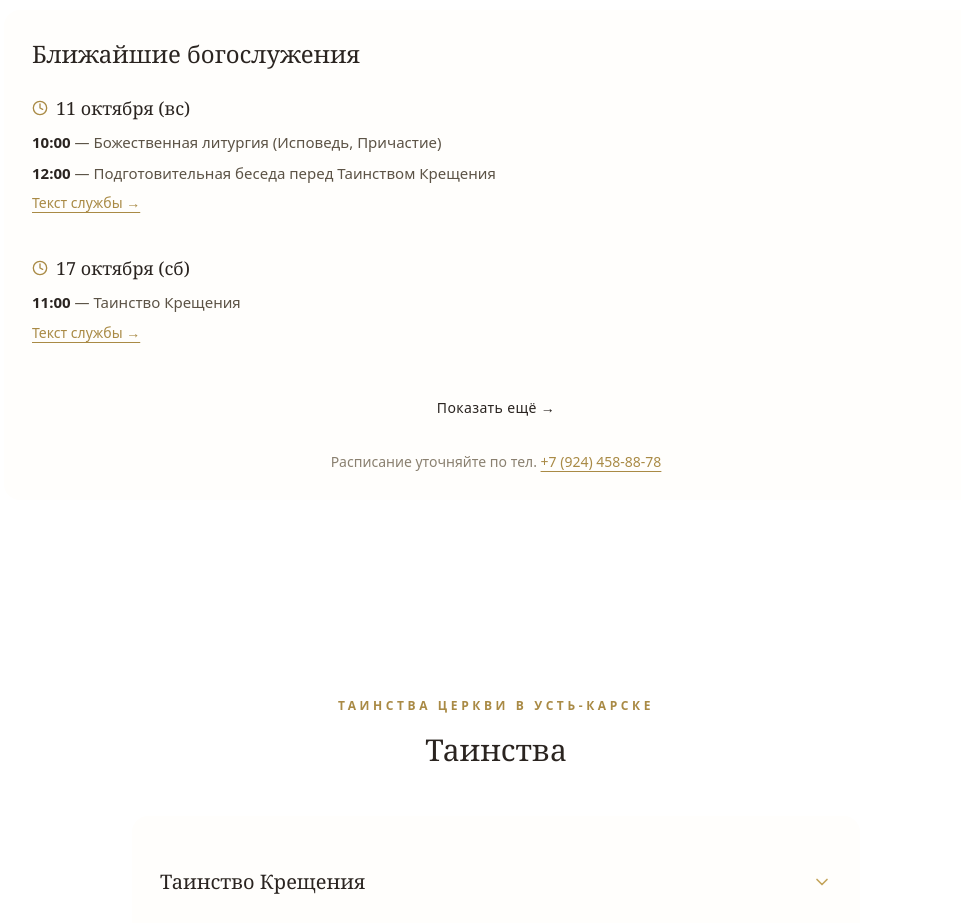
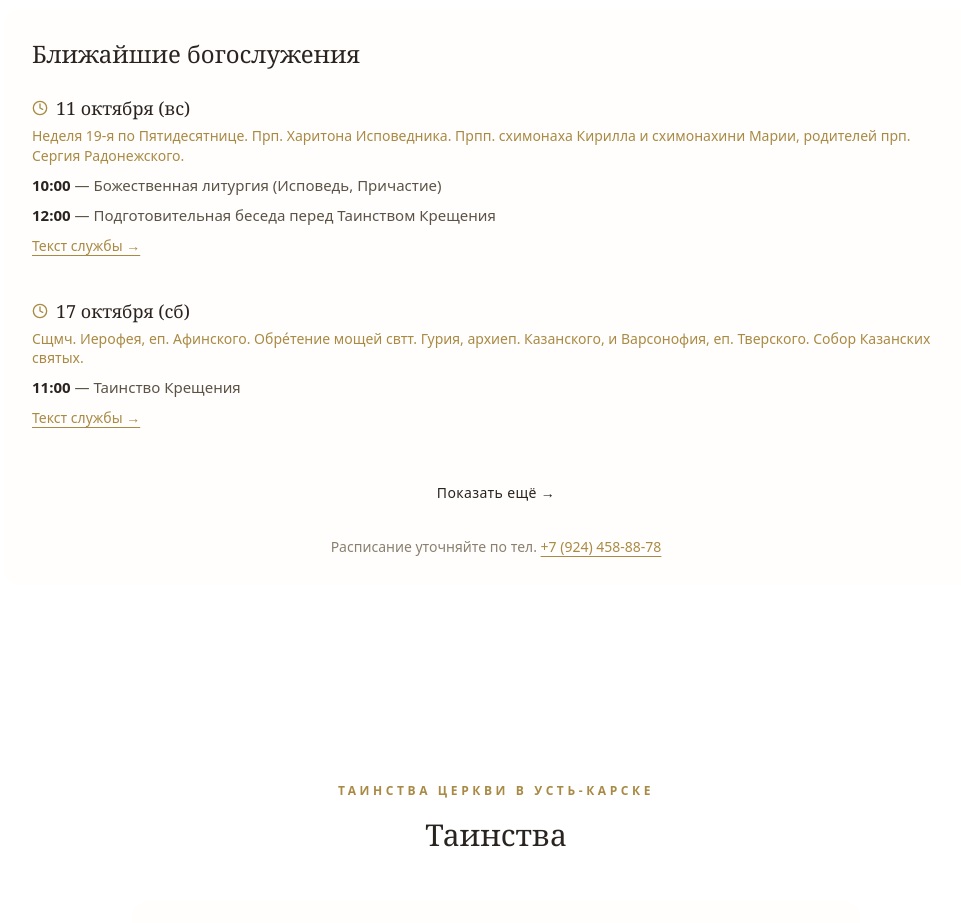
Before and after one commit to uud-ai/nikolskiy-hram-2, a React (Vite) app: page / in a window 1280 px wide. Shown: the part 10240-11163 px from the top of the page, without its empty margins (144-1105 px from the left). Built offline with nearby package versions, Linux system fonts and the light colour scheme.

Commit message:
Ближайшие богослужения: название праздника из церковного календаря
Co-Authored-By: Claude Opus 5.5 <noreply@anthropic.com>
Claude-Session: https://claude.ai/code/session_01HuKvaKsnfNwXmt5W1NMgRP

```diff
--- a/src/components/sections/schedule.tsx
+++ b/src/components/sections/schedule.tsx
@@ -6,11 +6,13 @@ import { ChurchCalendar } from "@/components/sections/church-calendar"
 import { siteMeta } from "@/content/site"
 import { scheduleData } from "@/content/schedule-data"
 import { telHref } from "@/lib/utils"
+import { dayTitle, useCalendarNames } from "@/lib/calendar-names"
 
 const INITIAL_COUNT = 2
 
 export function Schedule() {
   const [expanded, setExpanded] = useState(false)
+  const calendarNames = useCalendarNames()
 
   // chisle: local calendar date, not UTC — toISOString() rolls over 9h early at UTC+9
   const [todayIso] = useState(() => new Date().toLocaleDateString("en-CA"))
@@ -58,6 +60,14 @@ export function Schedule() {
                           {day.title ? `. ${day.title}` : ""}
                         </span>
                       </div>
+                      {(() => {
+                        const feast = dayTitle(calendarNames?.[day.date])
+                        return feast ? (
+                          <p className="mt-1 line-clamp-2 text-sm leading-snug text-gold-dim" title={feast}>
+                            {feast}
+                          </p>
+                        ) : null
+                      })()}
                       <ul className="mt-2 flex flex-col gap-1.5">
                         {day.events.map((ev) => (
                           <li key={ev.time} className="text-[15px] leading-relaxed text-ink-soft">
--- /dev/null
+++ b/src/lib/calendar-names.ts
@@ -0,0 +1,60 @@
+import { useEffect, useState } from "react"
+
+// Названия праздников и памяти святых по датам (YYYY-MM-DD → строки).
+// Файл public/calendar-names.json раз в сутки дополняет GitHub Actions
+// (.github/workflows/update-calendar.yml) примерно на два месяца вперёд.
+export type CalendarNames = Record<string, string[]>
+
+let cache: Promise<CalendarNames> | null = null
+
+function loadCalendarNames(): Promise<CalendarNames> {
+  if (!cache) {
+    cache = fetch("/calendar-names.json")
+      .then((res) => {
+        if (!res.ok) throw new Error(String(res.status))
+        return res.json() as Promise<CalendarNames>
+      })
+      .catch((err) => {
+        cache = null
+        throw err
+      })
+  }
+  return cache
+}
+
+// null — ещё загружается или не удалось загрузить.
+export function useCalendarNames(): CalendarNames | null {
+  const [names, setNames] = useState<CalendarNames | null>(null)
+  useEffect(() => {
+    let alive = true
+    loadCalendarNames()
+      .then((data) => alive && setNames(data))
+      .catch(() => alive && setNames(null))
+    return () => {
+      alive = false
+    }
+  }, [])
+  return names
+}
+
+// Убираем годы в скобках «(304)», «(ок. 850)», «(I)», сноски «*» и лишние пробелы.
+function clean(s: string): string {
+  return s
+    .replace(/\s*\((?:ок\.\s*)?[0-9IVXLC–\-—,.\s]+(?:г\.\s*до Р\.\s*Х\.)?\)/g, "")
+    .replace(/\*/g, "")
+    .replace(/\s+([.,;])/g, "$1")
+    .replace(/\s{2,}/g, " ")
+    .trim()
+}
+
+// Короткое название дня для расписания: в воскресенье — «Неделя N-я по
+// Пятидесятнице» и главная память дня, в остальные дни — главная память
+// (первая строка календаря: праздник или святые, которым служба).
+export function dayTitle(names: string[] | undefined): string {
+  if (!names?.length) return ""
+  const first = clean(names[0]).replace(/\.\s*Глас \d+-й\.?$/, "")
+  if (/^Неделя|^Воскресенье/.test(first) && names[1]) {
+    return `${first}. ${clean(names[1])}`
+  }
+  return first
+}
```
